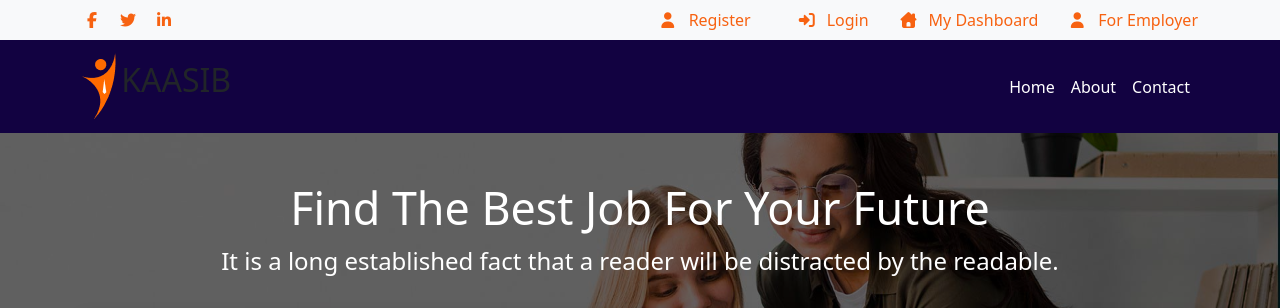
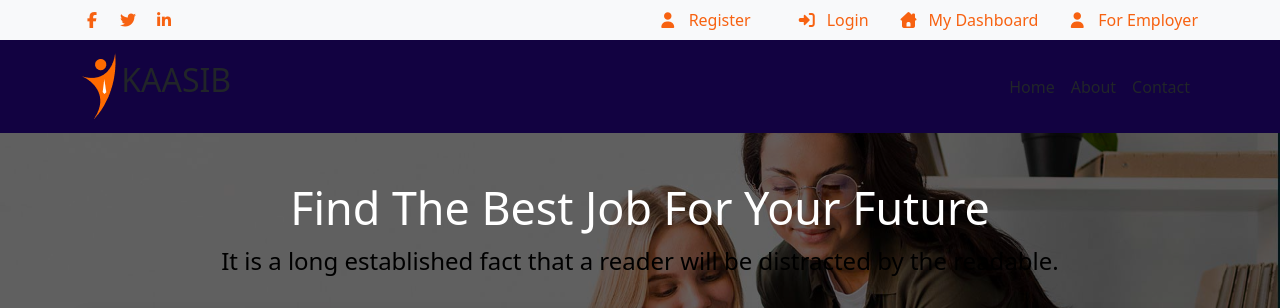
Before and after one commit to summandee/BootstrapProject-1, a plain HTML site: page index.html in a window 1280 px wide. Shown: the top 308 px of the page. Drawn offline with nearby package versions, Linux system fonts and the light colour scheme.

Commit message:
changetext color

```diff
--- a/index.html
+++ b/index.html
@@ -54,9 +54,9 @@
             </button>
             <div class="collapse navbar-collapse" id="navbarNav">
                 <ul class="navbar-nav ms-auto ">
-                    <li class="nav-item"><a class="text-white nav-link active" href="#">Home</a></li>
-                    <li class="nav-item"><a class="text-white nav-link" href="#">About</a></li>
-                    <li class="nav-item"><a class="text-white nav-link" href="#">Contact</a></li>
+                    <li class="nav-item"><a class="text-dark nav-link active" href="#">Home</a></li>
+                    <li class="nav-item"><a class="text-dark nav-link" href="#">About</a></li>
+                    <li class="nav-item"><a class="text-dark nav-link" href="#">Contact</a></li>
                 </ul>
             </div>
         </div>
@@ -70,7 +70,7 @@
                 <div class="row">
                     <div class="col-10 mx-auto text-center">
                         <h1 class="heading">Find The Best Job For Your Future</h1>
-                        <p class="fs-4 fw-light">It is a long established fact that a reader will be distracted by the
+                        <p class="fs-4  text-black">It is a long established fact that a reader will be distracted by the
                             readable.</p>
                     </div>
                 </div>
```
